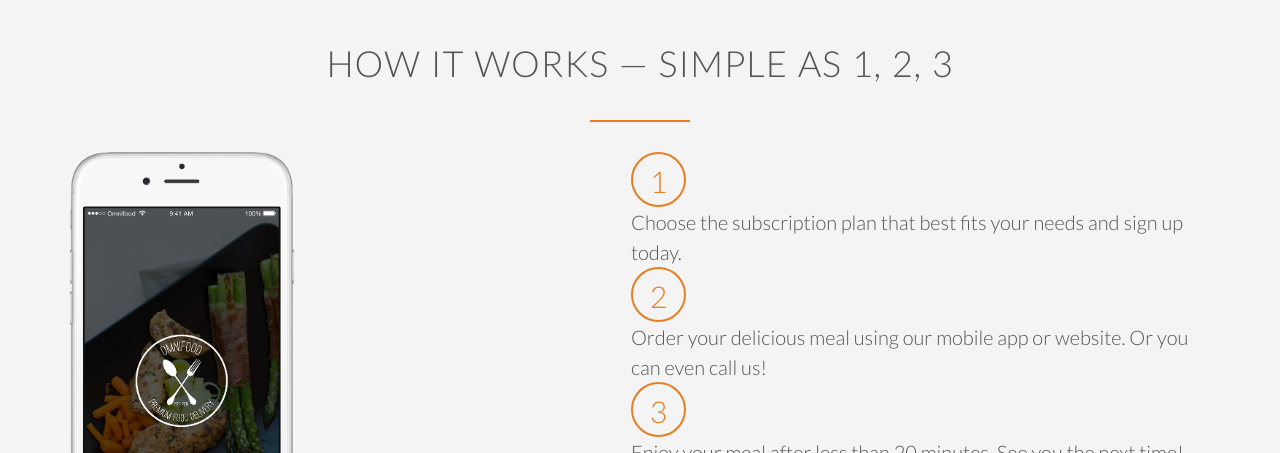
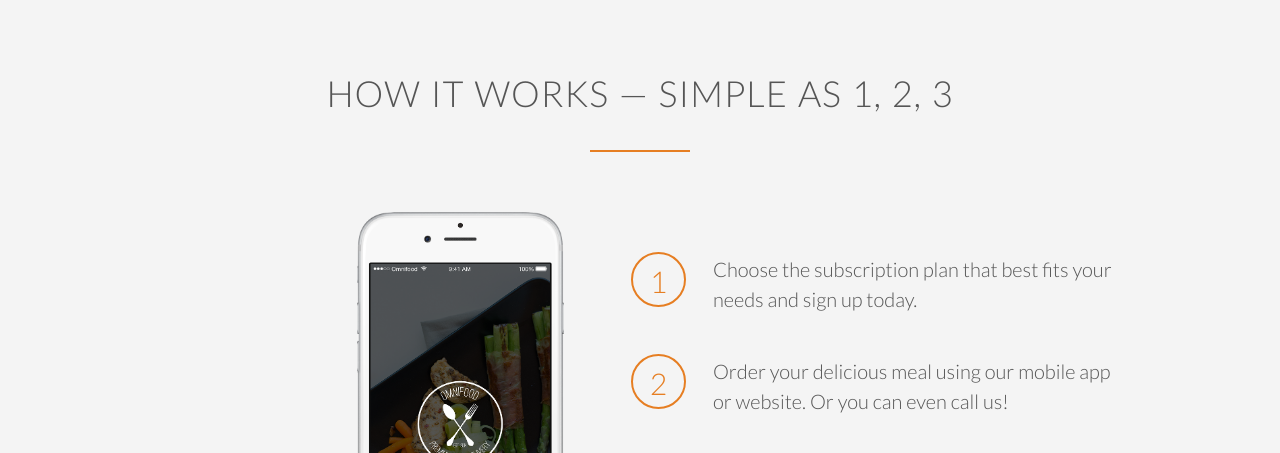
Before and after one commit to emi-co/Omnifood, a plain HTML site: page index.html in a window 1280 px wide. Shown: the part 2058-2511 px from the top of the page. Drawn offline with nearby package versions, Linux system fonts and the light colour scheme.

Commit message:
Fixed positioning on How it Works section

```diff
--- a/index.html
+++ b/index.html
@@ -10,7 +10,7 @@
       href="https://fonts.googleapis.com/css2?family=Lato:ital,wght@0,100;0,300;0,400;1,100&display=swap"
       rel="stylesheet"
     />
-    <title>Document</title>
+    <title>Emely Corniel - Omnifood</title>
   </head>
   <body>
     <header class="header">
@@ -191,6 +191,7 @@
         </div>
 
         <div class="col-2">
+
           <div class="works-step">
             <div>1</div>
             <p>
@@ -207,12 +208,13 @@
             </p>
           </div>
 
-          <div class="works-step">
+          <div class="works-step ">
             <div>3</div>
             <p>
               Enjoy your meal after less than 20 minutes. See you the next time!
             </p>
           </div>
+          <div class = "app">
             <a href="a" class="btn-app"
             ><img src="resources/img/download-app.svg" alt="App Store Button"
             /></a>
@@ -221,6 +223,7 @@
             src="resources/img/download-app-android.png"
             alt="Play Store Button"
             /></a>
+          </div>
         </div>
       </div>
     </section>
@@ -448,6 +451,10 @@
       </div>
     </div>
 
+
+
+
+
     <div class="map-box">
 
       <div class="map"></div>
@@ -483,7 +490,7 @@
                        </div>
 
                            <select name="find-us" id="find-us">
-                               <option value="Friends" selected>Freinds</option>
+                               <option value="Friends" selected>Friends</option>
                                <option value="Search">Search engine</option>
                                <option value="Add">Advertisement</option>
                                <option value="other">Other</option>
--- a/resources/style.css
+++ b/resources/style.css
@@ -91,10 +91,10 @@ row:after {
 .logo {
   height: 100px;
   width: auto;
-
   margin-top: 20px;
   position: static;
   padding-left: 55px;
+  float: left;
 }
 
 img {
@@ -150,6 +150,7 @@ a {
   position: absolute;
   top: 50%;
   left: 50%;
+  max-width: 1140px;
   transform: translate(-50%, -50%);
 }
 
@@ -157,7 +158,7 @@ a {
   margin-top: 0;
   margin-bottom: 20px;
   color: #fff;
-  font-size: 240%;
+  font-size: 280%;
   word-spacing: 4px;
   letter-spacing: 1px;
   font-weight: 300;
@@ -265,6 +266,10 @@ h2:after {
   margin-bottom: 15px;
 }
 
+.block-2 {
+  margin-top: 30px;
+}
+
 h1,
 h2,
 h3 {
@@ -351,11 +356,6 @@ h3 {
 
 /* How it works////////////////////////////////// */
 
-.app-screen {
-  width: 40%;
-  text-align: right;
-}
-
 .section-steps h2 {
   font-size: 180%;
   word-spacing: 2px;
@@ -371,22 +371,46 @@ h3 {
 .col-1 {
   width: 49.2%;
   float: left;
-  /* margin: 1% 0 1% 1.6%; */
 }
 
-/* .col-2 {
+.app-screen {
+  width: 40%;
+  text-align: right;
+  padding-right: 3%;
+  margin-left: 0;
+  margin-right: 50px;
+  float: right;
+  margin-top: 30px;
+}
+
+.col-2 {
+  width: 90%;
+  margin: 1% 0 1% 1.6%;
+  margin-top: 70px;
+}
+
+.works-step {
   display: flex;
+  flex-wrap: wrap;
   flex-direction: row;
-} */
+  justify-content: flex-start;
+}
 
-/* .col-2 {
-  display: flex;
-} */
+.works-step p {
+  flex: 1 0 61%; /* flex-grow, flex-shrink, flex-basis */
+  margin: 2px;
+  margin-bottom: 40px;
+  flex-wrap: wrap;
+}
+
+.app {
+  margin-top: 20px;
+}
 
 .works-step div {
   color: #e67e22;
   border: 2px solid #e67e22;
-  display: inline-block;
+  /* display: inline-block; */
   border-radius: 50%;
   height: 55px;
   width: 55px;
@@ -561,3 +585,20 @@ textarea {
 input [type="checkbox"] {
   margin: 10px 5px 10px 0;
 }
+
+/* .form-box {
+  position: absolute;
+  width: 50%;
+  top: 0;
+  right: 0;
+  background-color: rgba(255, 255, 255, 0.8);
+  z-index: 10;
+  height: 500px;
+  padding-top: 40px;
+} */
+
+*:focus {
+   {
+    outline: none;
+  }
+}
```
Also changed, not shown: js.js (added). Lines whose indentation alone changed are shown as unchanged.
